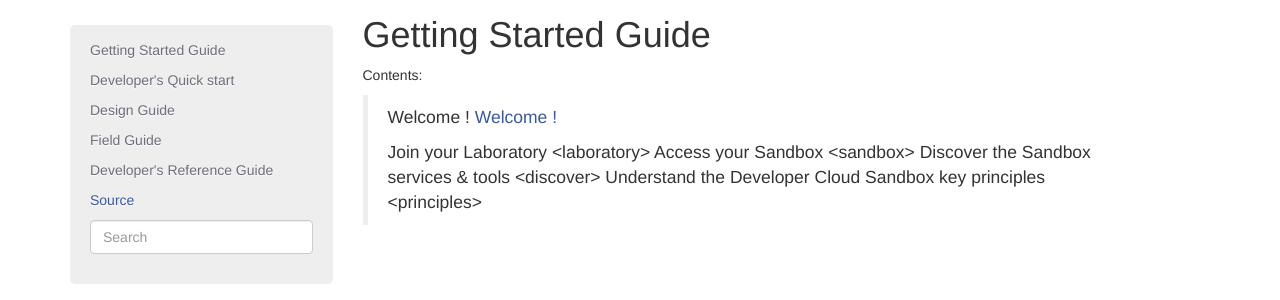
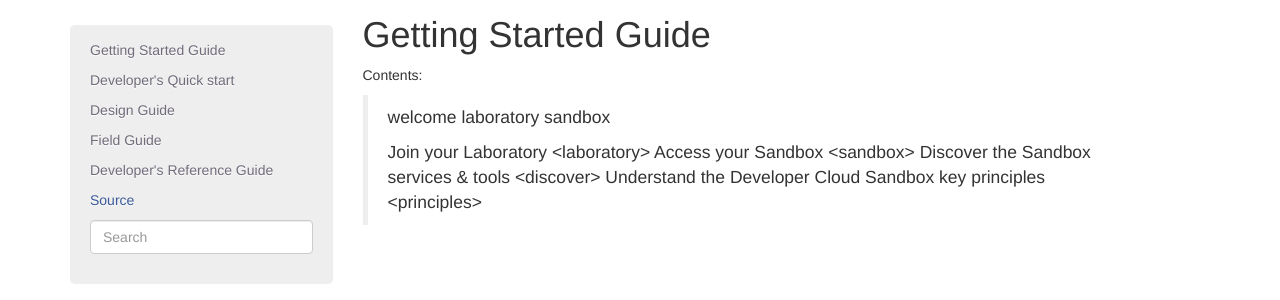
Before and after one commit to Terradue/doc-developer-sandbox, a Sphinx documentation site: the page built from source/start/index.rst, in a window 1280 px wide. Shown: the part 304-604 px from the top of the page. Built offline with Sphinx 7.4.7, drawn with Linux system fonts in a browser that asks for light colours; pages that are not in the unit, such as notebooks, are missing from menus.

Commit message:
Update index.rst

```diff
--- a/source/start/index.rst
+++ b/source/start/index.rst
@@ -2,9 +2,14 @@
 =====================
 
 
+.. toctree::
+   :maxdepth: 2
+
 Contents:
 
-   Welcome ! :ref:`welcome`
+   welcome
+   laboratory
+   sandbox
 
    Join your Laboratory <laboratory>
    Access your Sandbox <sandbox>
```
